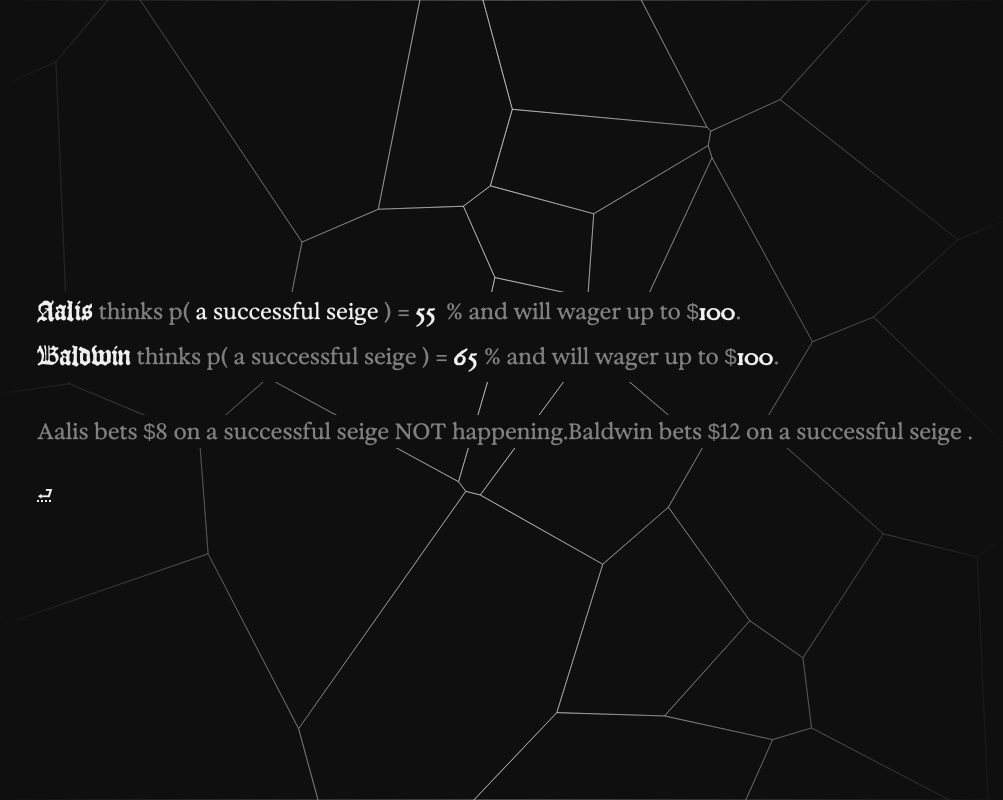
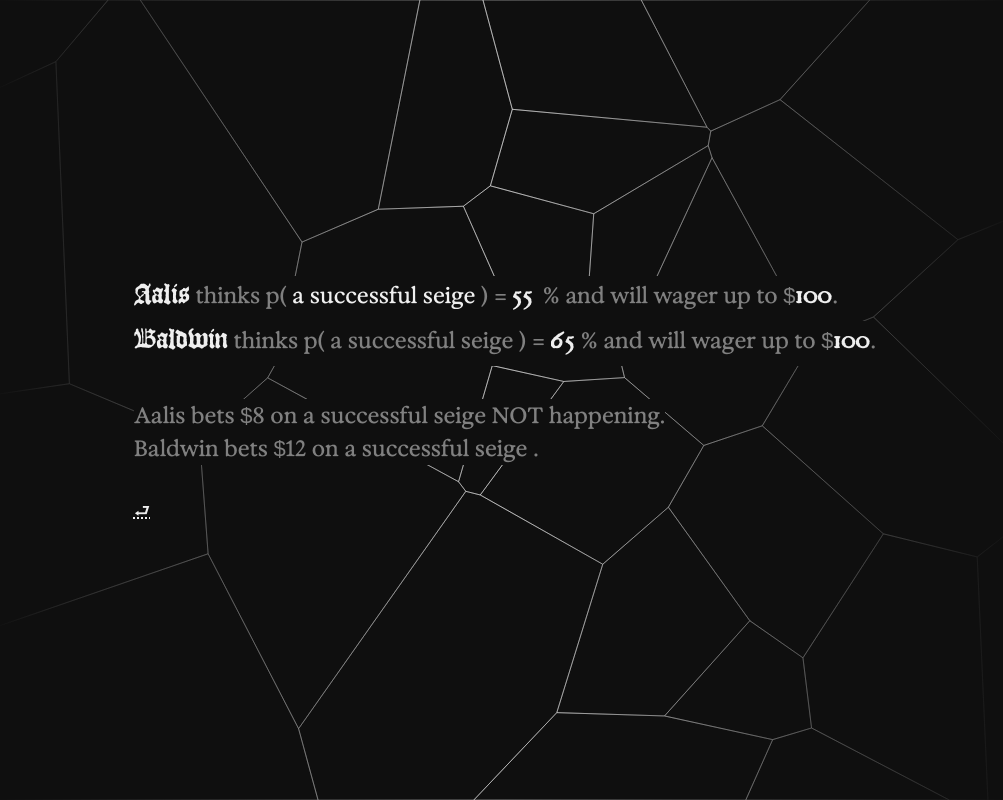
Before and after one commit to RatanRSur/rai.dev, a Next.js app: page /bet in a window 1280 px wide. Shown: the whole page, without its empty margins (135-1138 px from the left). Built offline with nearby package versions, Linux system fonts and the light colour scheme.

Commit message:
formatting for bet and breaks

```diff
--- a/app/about/page.tsx
+++ b/app/about/page.tsx
@@ -18,7 +18,6 @@ export default function About() {
           Honest feedback is a great gift, especially if it's something you think I could improve on. You can give me feedback anonymously <a href="https://www.admonymous.co/rai">here</a>.
         </p>
         <br />
-        <br />
         <p>
           I'm currently running <a target="_blank" href="https://sentinel-team.org/">Sentinel</a>, an org that attempts to foresee global catastrophes and take high-leverage action during crises.
           I'm particularly concerned about{" "}
@@ -30,7 +29,6 @@ export default function About() {
           </a>
           .
         </p>
-        <br />
         <br />
         <p>
           Previously, I've worked as an AI engineer for Microsoft, an{" "}
@@ -65,18 +63,15 @@ export default function About() {
           .
         </p> */}
         <br></br>
-        <br></br>
         <p>
           I'm a <a target="_blank" href="https://en.wikipedia.org/wiki/Transhumanism">transhumanist</a> who enjoys <a target="_blank" href="https://www.relateful.com/">circling</a>, <a target="_blank" href="https://www.lesswrong.com/posts/yeADMcScw8EW9yxpH/a-sketch-of-good-communication">sharing beliefs productively</a>, betting on those beliefs, skillfully relating to the sensations in my body (especially through dance and breath), <a target="_blank" href="https://youtu.be/6ahMxTtPcQM?si=sav7IQbekjC1KUvJ&t=1620">TTRPGs</a> (e.g. Dungeons & Dragons), and endless self-improvement.
         </p>
-        <br />
         <br />
         <p>
           If you're one of the few to read this far, you can{" "}
           <a data-cal-namespace="consultation" data-cal-link="raisur/consultation" data-cal-config='{"layout":"week_view"}'>book a call with me</a> for $1.
         </p>
         <br />
-        <br />
         <Back></Back>
       </div>
     </div>
--- a/app/bet/page.tsx
+++ b/app/bet/page.tsx
@@ -5,11 +5,8 @@ import Back from "../components/Back";
 export default function Bet() {
   return (
     <div className="h-full flex flex-row justify-center items-center">
-      <div className="font-serif p-3">
-        <Suspense>
-          <BettingState />
-        </Suspense>
-        <br />
+      <div className="w-fit p-3">
+        <BettingState />
         <br />
         <Back></Back>
       </div>
--- a/app/components/BettingState.tsx
+++ b/app/components/BettingState.tsx
@@ -128,7 +128,6 @@ export default function BettingState() {
         ></CustomInput>
         .
       </p>
-      <br />
       <br className="md:hidden" />
       <p>
         <CustomInput
@@ -158,7 +157,6 @@ export default function BettingState() {
       {!invalid && (
         <>
           <br />
-          <br />
       <p>
             {nameA} bets ${maxTwoDecimals(betA)} on {event} {switched ? " NOT happening" : ""}.
           </p>
--- a/app/contact/page.tsx
+++ b/app/contact/page.tsx
@@ -28,7 +28,6 @@ export default function Contact() {
                 {item[0]}
               </a>
             </p>
-            <br />
           </React.Fragment>
         ))}
         <br />
--- a/app/globals.css
+++ b/app/globals.css
@@ -24,14 +24,15 @@ body {
 }
 
 .betting-state {
-  display: inline-block;
+  width: fit-content;
   color: gray;
   font-size: 22px;
 }
 
 p {
   background-color: rgb(var(--background-rgb));
-  display: inline-block;
+  width: fit-content;
+    max-width: 100%;
 }
 
 a {
```
Also changed, not shown: app/page.tsx (+2 -5 lines).
